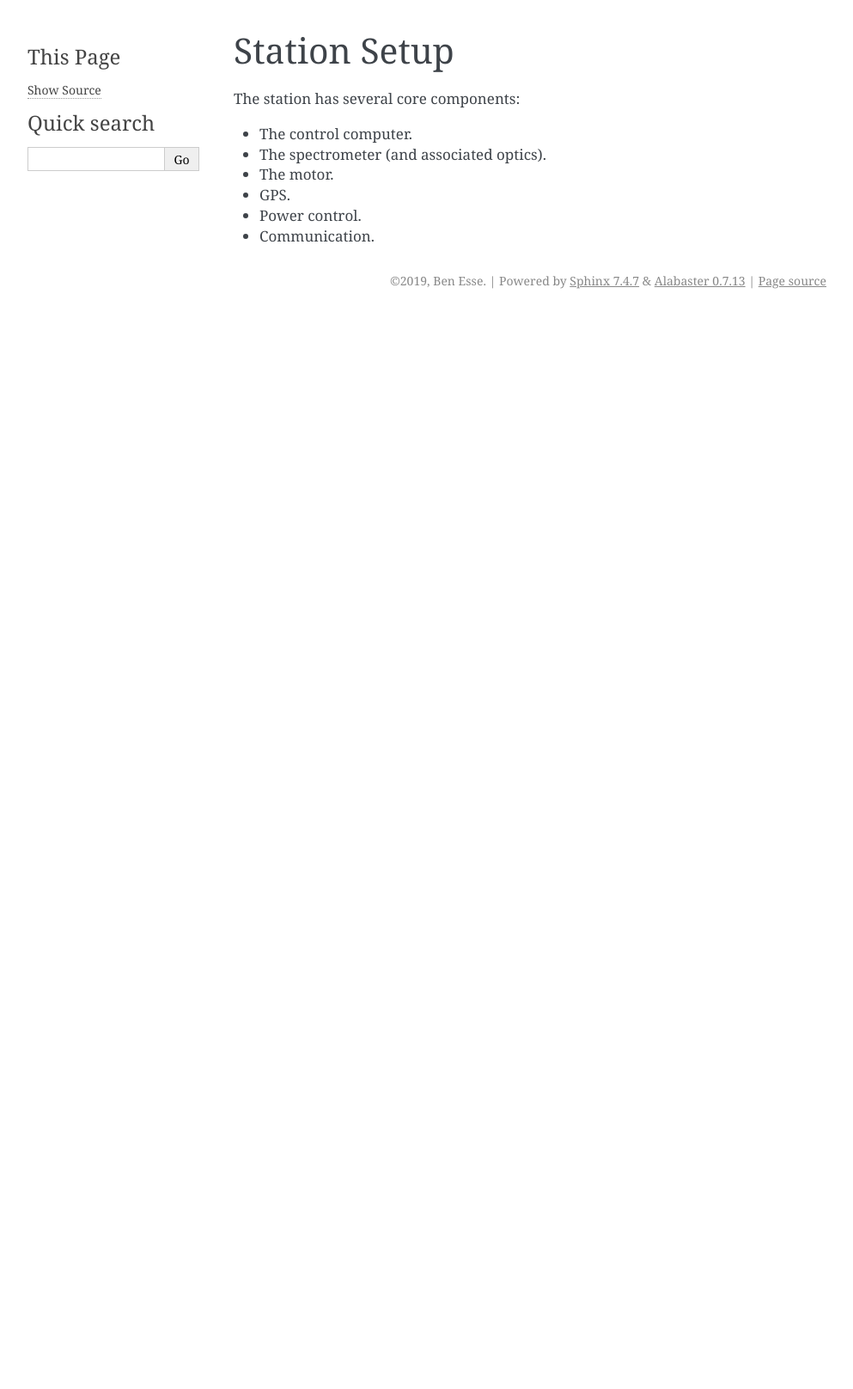
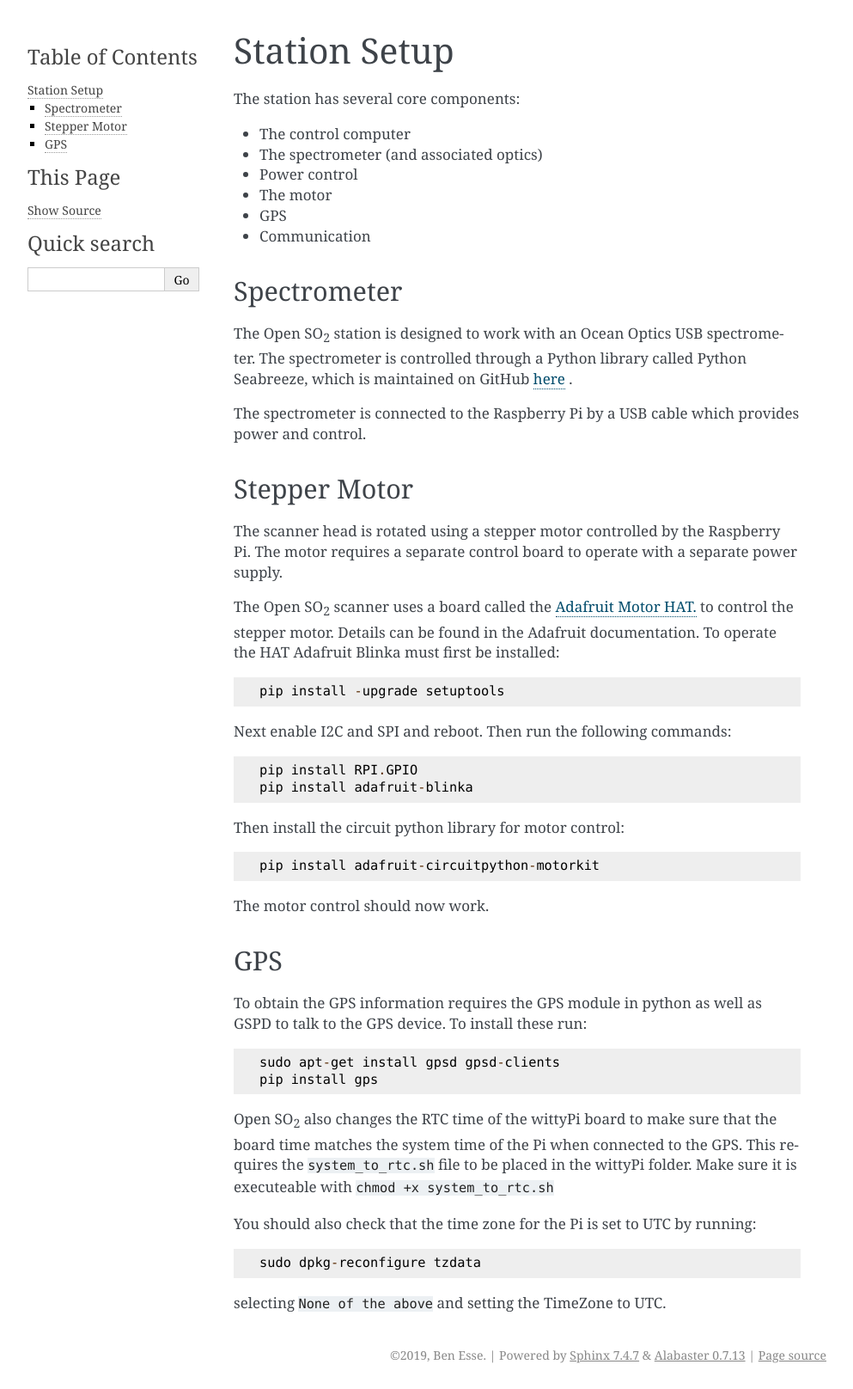
Before and after one commit to ManchesterVolcanology/OpenSO2, a Sphinx documentation site: the page built from docs/usage/raspi-setup.rst, in a window 1280 px wide. Shown: the whole page at 86% size, without its empty margins (148-1141 px from the left). Built offline with Sphinx 7.4.7, drawn with Linux system fonts in a browser that asks for light colours; before the commit the page ends 900 px from its top, so only the background shows below that.

Commit message:
Improved detail on components

```diff
--- a/docs/usage/raspi-setup.rst
+++ b/docs/usage/raspi-setup.rst
@@ -3,9 +3,52 @@ Station Setup
 
 The station has several core components:
 
-* The control computer.
-* The spectrometer (and associated optics).
-* The motor.
-* GPS.
-* Power control.
-* Communication.
+* The control computer
+* The spectrometer (and associated optics)
+* Power control
+* The motor
+* GPS
+* Communication
+
+Spectrometer
+^^^^^^^^^^^^
+The Open |SO2| station is designed to work with an Ocean Optics USB spectrometer. The spectrometer is controlled through a Python library called Python Seabreeze, which is maintained on GitHub `here <https://github.com/ap--/python-seabreeze>`_ .
+
+The spectrometer is connected to the Raspberry Pi by a USB cable which provides power and control.
+
+Stepper Motor
+^^^^^^^^^^^^^
+The scanner head is rotated using a stepper motor controlled by the Raspberry Pi. The motor requires a separate control board to operate with a separate power supply.
+
+The Open |SO2| scanner uses a board called the `Adafruit Motor HAT. <https://www.adafruit.com/product/2348>`_ to control the stepper motor. Details can be found in the Adafruit documentation. To operate the HAT Adafruit Blinka must first be installed::
+
+	pip install -upgrade setuptools
+
+Next enable I2C and SPI and reboot. Then run the following commands::
+
+	pip install RPI.GPIO
+	pip install adafruit-blinka
+
+Then install the circuit python library for motor control::
+
+	pip install adafruit-circuitpython-motorkit
+
+The motor control should now work.
+
+GPS
+^^^
+To obtain the GPS information requires the GPS module in python as well as GSPD to talk to the GPS device. To install these run::
+
+	sudo apt-get install gpsd gpsd-clients
+	pip install gps
+
+Open |SO2| also changes the RTC time of the wittyPi board to make sure that the board time matches the system time of the Pi when connected to the GPS. This requires the ``system_to_rtc.sh`` file to be placed in the wittyPi folder. Make sure it is executeable with ``chmod +x system_to_rtc.sh``
+
+You should also check that the time zone for the Pi is set to UTC by running::
+
+	sudo dpkg-reconfigure tzdata
+
+selecting ``None of the above`` and setting the TimeZone to UTC.
+
+.. Substitutions
+.. |SO2| replace:: SO\ :sub:`2`
```
Also changed, not shown: 10 other files.
